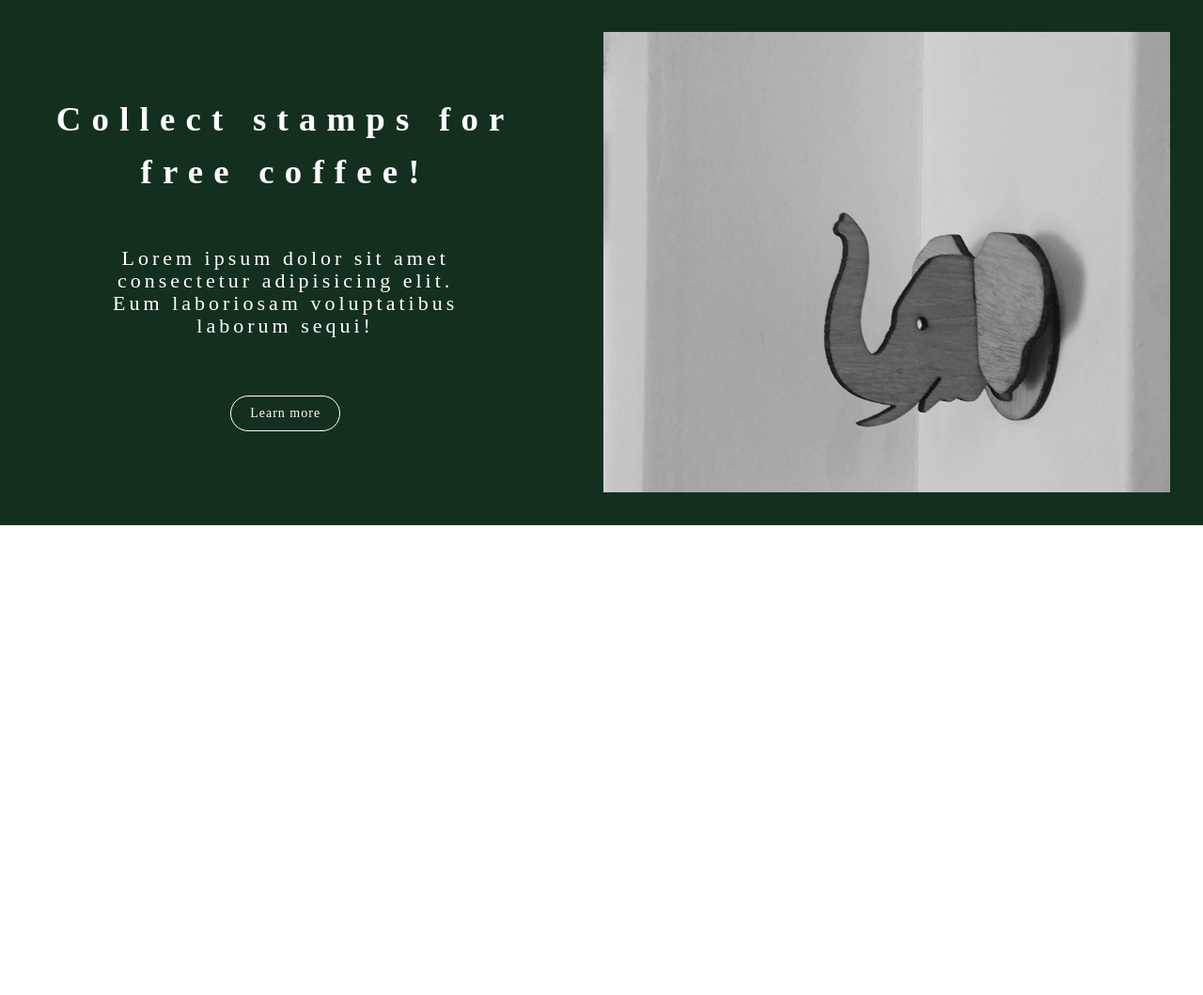
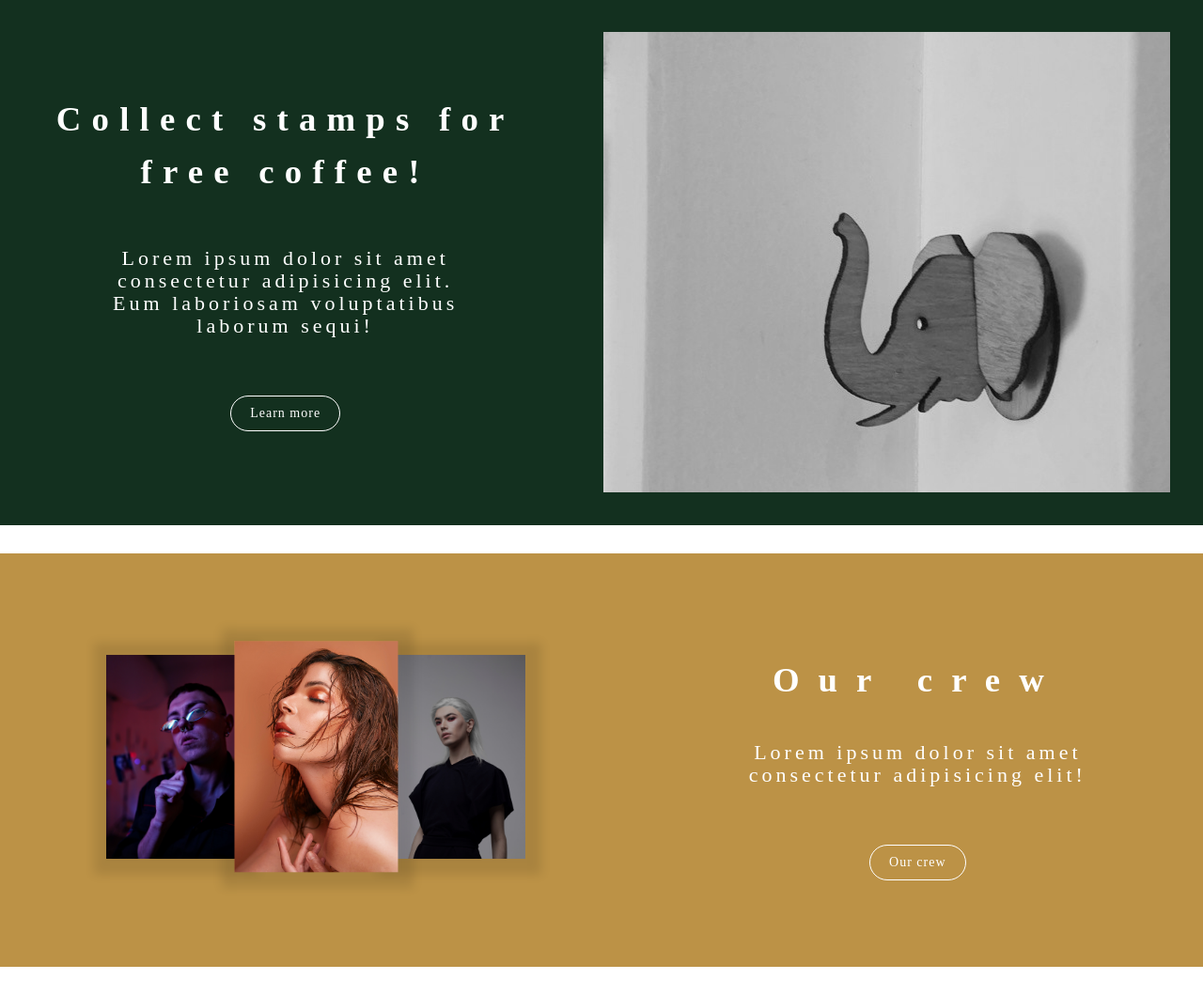
Before and after one commit to devVenny/cafe-hompage, a Node server app: page / in a window 1280 px wide. Shown: the part 2650-3709 px from the top of the page at 94% size. Before the commit the page ends 3209 px from the top, so only its background shows below. Run offline with Node 20, Linux system fonts and the light colour scheme; some libraries are stand-ins or nearby versions.

Commit message:
crew 섹션 ejs, css 스타일링

```diff
--- a/app/src/public/css/home.css
+++ b/app/src/public/css/home.css
@@ -419,3 +419,53 @@ button {
   margin-top: 0px;
   letter-spacing: 0.7rem;
 }
+
+/* CREW */
+
+#crew {
+  height: 55vh;
+  background-color: var(--light-brown);
+  display: Flex;
+  justify-content: space-between;
+  margin-bottom: 30px;
+  margin-bottom: 30px;
+}
+
+.crew-image-container {
+  display: flex;
+  position: relative;
+  overflow: visible;
+  width: 50%;
+  margin: 35px;
+}
+
+.crew-image {
+  position: absolute;
+  top: 50%;
+  transform: translateY(-50%);
+}
+
+.crew-image:nth-child(1) {
+  width: 30%;
+  left: 10%;
+}
+
+.crew-image:nth-child(2) {
+  width: 30%;
+  right: 10%;
+}
+
+.crew-image:nth-child(3) {
+  right: 50%;
+  transform: translateX(50%) translateY(-50%);
+  width: 36%;
+  z-index: 100;
+}
+
+.crew-image img {
+  width: 80%;
+  background-position: center center;
+  background-repeat: no-repeat;
+  background-size: cover;
+  box-shadow: 2px 2px 10px 15px var(--border-grey);
+}
--- a/app/src/views/home/main.ejs
+++ b/app/src/views/home/main.ejs
@@ -120,5 +120,21 @@
         <div class="section-image coupon-image"></div>
       </div>
     </section>
+
+    <!-- Crew -->
+    <section id="crew" class="section">
+      <div class="crew-image-container">
+        <div class="crew-image"><img src="./images/crew1.jpg" alt="crew1"></div>
+        <div class="crew-image"><img src="./images/crew2.jpg" alt="crew2"></div>
+        <div class="crew-image"><img src="./images/crew3.jpg" alt="crew3"></div>
+      </div>
+      <div class="section-text">
+          <h1 class="section-title">Our crew</h1>
+        <div class="section-description">
+          <h3>Lorem ipsum dolor sit amet consectetur adipisicing elit!</h3>
+        </div>
+        <button class="btn section-btn">Our crew</button>
+      </div>
+    </section>
   </body>
 </html>
```
